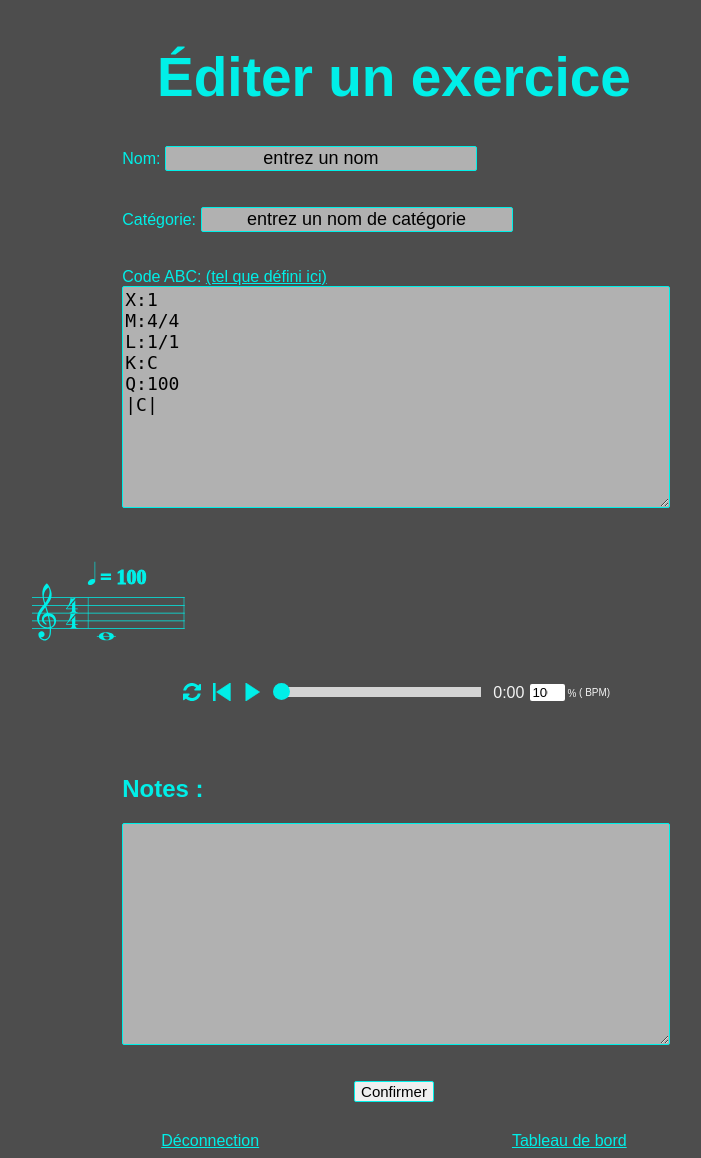
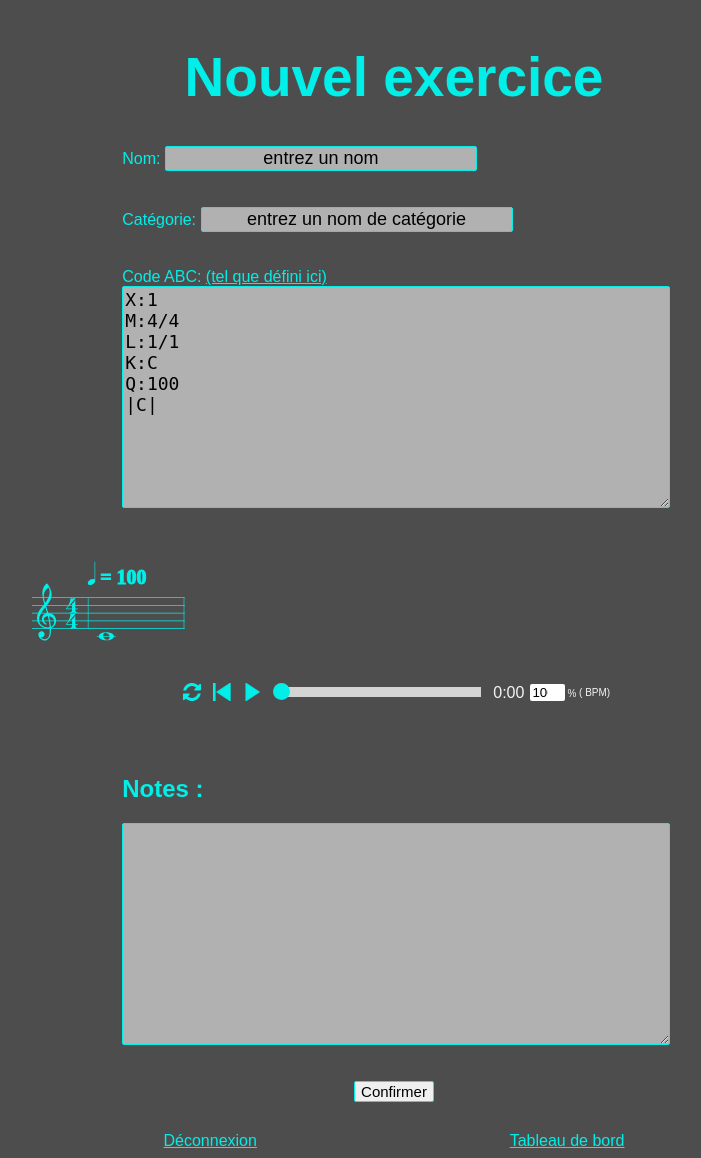
Before and after one commit to adelrune/abc_exercices, a Flask app: page /editer_exercice in a window 1280 px wide. Shown: the whole page, without its empty margins (246-947 px from the left). Run offline with Flask 2, Linux system fonts and the light colour scheme; a user stored in the database is signed in; tables that the repository leaves empty hold one stand-in row (values such as "Sample post").

Commit message:
better french, distiguish modify and create exercise

```diff
--- a/app.py
+++ b/app.py
@@ -78,12 +78,13 @@ def edit_ex(id=None):
     if not(hasattr(flask_login.current_user, "username")):
         return redirect(url_for("routes.homepage"))
     ex = None
+    new_ex = id is None
     if id is None:
         ex = Exercise()
     else:
         ex = Exercise.query.filter_by(id=id).first()
 
-    return render_template("editer_exercice.html", exercice=ex)
+    return render_template("editer_exercice.html", exercice=ex, new_ex=new_ex)
 
 @routes.route("/exercice")
 @routes.route("/exercice/<id>")
--- a/templates/accueil.html
+++ b/templates/accueil.html
@@ -10,6 +10,6 @@
     <div class="centerflex">
       <img src="{{url_for('static',filename='accueil_notes.svg')}}" style="margin-bottom:18%"/>
     </div>
-    <h2><a class="centerflex" href="{{url_for('routes.login')}}">Connection</a></h2>
+    <h2><a class="centerflex" href="{{url_for('routes.login')}}">Connexion</a></h2>
   </body>
 </html>
--- a/templates/connection.html
+++ b/templates/connection.html
@@ -3,11 +3,11 @@
   <head>
     <meta charset="UTF-8"/>
     <link href="{{url_for('static', filename='style.css')}}" rel="stylesheet"/>
-    <title>Connection</title>
+    <title>Connexion</title>
   </head>
   <body>
     <header class="centerflex" style="margin-bottom:16%">
-      <h1>Connection</h1>
+      <h1>Connexion</h1>
     </header>
 
     <h2 class="centerflex">Veuillez entrer votre nom d'utilisateur</h2>
@@ -20,7 +20,7 @@
       </div>
     </form>
     <div class="centerflex">
-      <p>S'il s'agit de votre première connection, un compte sera créé pour vous</p>
+      <p>S'il s'agit de votre première connexion, un compte sera créé pour vous</p>
     </div>
   </body>
 </html>
--- a/templates/editer_exercice.html
+++ b/templates/editer_exercice.html
@@ -4,12 +4,20 @@
     <meta charset="UTF-8"/>
     <link href="{{url_for('static', filename='style.css')}}" rel="stylesheet"/>
     <link href="{{url_for('static', filename='abcjs-audio.css')}}" rel="stylesheet"/>
-    <title>Éditer un exercice</title>
+    {% if not new_ex%}
+    <title>Modifier un exercice</title>
+    {% else %}
+    <title>Nouvel exercice</title>
+    {% endif %}
     <script src="{{url_for('static', filename='abcjs_basic_5.9.1-min.js')}}"></script>
   </head>
   <body>
     <header class="centerflex">
-      <h1>Éditer un exercice</h1>
+        {% if not new_ex%}
+        <h1>Modifier un exercice</h1>
+        {% else %}
+        <h1>Nouvel exercice</h1>
+        {% endif %}
     </header>
     <form style="padding-left:28.5%" action="">
       <span>Nom: </span>
@@ -42,7 +50,7 @@ Q:100
       <input id="confirm" name="submit" type="submit" value="Confirmer"/>
     </div>
     <div class="centerflex">
-      <a class="footerel" href="{{url_for('routes.logout')}}">Déconnection</a>
+      <a class="footerel" href="{{url_for('routes.logout')}}">Déconnexion</a>
       <div style="width:20%" class="footerspacer"></div>
       <a class="footerel" href="{{url_for('routes.tdb')}}">Tableau de bord</a>
     </div>
--- a/templates/exercice.html
+++ b/templates/exercice.html
@@ -26,7 +26,7 @@
 
     </div>
     <div class="centerflex">
-      <a class="footerel" href="{{url_for('routes.logout')}}">Déconnection</a>
+      <a class="footerel" href="{{url_for('routes.logout')}}">Déconnexion</a>
       <div style="width:20%" class="footerspacer"></div>
       <a class="footerel" href="{{url_for('routes.tdb')}}">Tableau de bord</a>
     </div>
--- a/templates/tableau_de_bord.html
+++ b/templates/tableau_de_bord.html
@@ -19,7 +19,7 @@
       <a class="big_link" href="{{url_for('routes.vos_ex')}}"><h2>Consulter vos exercices</h2></a>
     </div>
     <footer>
-      <a class="footer_el" href="{{url_for('routes.logout')}}">Déconnection</a>
+      <a class="footer_el" href="{{url_for('routes.logout')}}">Déconnexion</a>
     </footer>
     </div>
   </body>
--- a/templates/vos_exercices.html
+++ b/templates/vos_exercices.html
@@ -3,11 +3,11 @@
   <head>
     <meta charset="UTF-8"/>
     <link href="{{url_for('static', filename='style.css')}}" rel="stylesheet"/>
-    <title>Vos Exercices</title>
+    <title>Vos exercices</title>
   </head>
   <body>
     <header class="centerflex" style="margin-bottom:6%">
-      <h1>Vos Exercices</h1>
+      <h1>Vos exercices</h1>
     </header>
     {% for cat in cats%}
     <div class="subcat">
@@ -23,7 +23,7 @@
     </ul>
     {% endfor %}
     <div class="centerflex">
-      <a class="footerel" href="{{url_for('routes.logout')}}">Déconnection</a>
+      <a class="footerel" href="{{url_for('routes.logout')}}">Déconnexion</a>
       <div style="width:20%" class="footerspacer"></div>
       <a class="footerel" href="{{url_for('routes.tdb')}}">Tableau de bord</a>
     </div>
```
